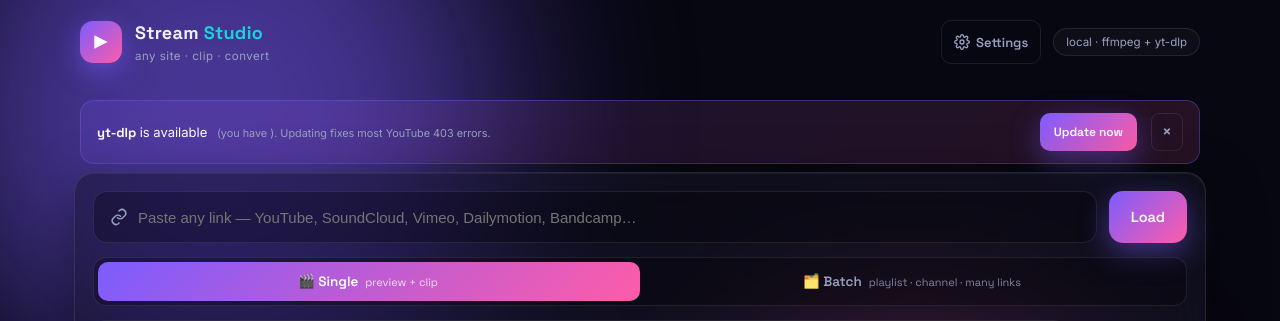
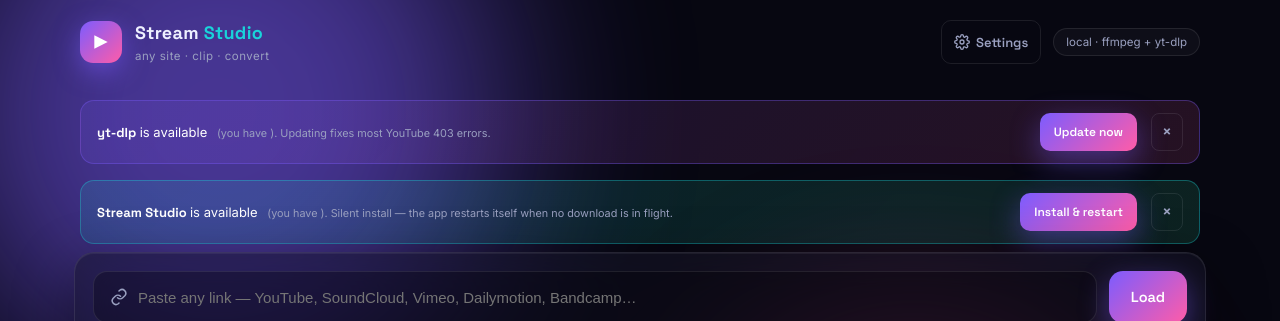
Before and after one commit to gokuleshdasa/stream-studio, a Flask app: page / in a window 1280 px wide. Shown: the top 321 px of the page. Run offline with Flask 3, Linux system fonts and the light colour scheme; data that the repository does not hold is empty; some libraries are stand-ins or nearby versions.

Commit message:
v1.6.2: silent Stream Studio self-update from GitHub Releases
Extends the v1.6.1 auto-updater so the app itself upgrades without any user
action, not just yt-dlp. End users install once; every subsequent release
lands on their machine automatically.

App self-updater:
- Same 6-hour cadence as the yt-dlp path (runs from the same thread but
  under its own lock).
- Queries `api.github.com/repos/gokuleshdasa/stream-studio/releases/latest`.
- If tag_name > APP_VERSION and the release ships a StreamStudio-Setup.exe
  asset, downloads it to %TEMP%\StreamStudio-Setup-latest.exe.
- Waits until no download / batch job is in flight, then runs the installer
  detached with /VERYSILENT /SUPPRESSMSGBOXES /NORESTART and exits.
- Inno Setup replaces files and re-launches via the installer's [Run]
  postinstall step with --autostart.
- Tray toasts: "Downloading Stream Studio X.Y.Z..." then "Installing
  Stream Studio X.Y.Z..." No dialog, no prompts.

Manual fallback:
- Teal web banner "Install & restart" mirroring the yt-dlp pink one.
- POST /api/update_app kicks off the same worker on demand.

Settings dialog gains a second toggle:
- "Keep Stream Studio itself up to date automatically" (default on).
- Persisted alongside auto_update_ytdlp.

Response shape:
- /api/version now returns app_version, app_latest, app_update_available,
  app_update_busy, app_update_error. Legacy fields (extension_version,
  ytdlp_current) unchanged so the Chrome extension still parses it.

Constants: APP_VERSION and GITHUB_REPO added at the top of app.py. Bump
APP_VERSION here plus AppVersion in installer.iss on every release.

installer AppVersion bumped 1.6.1 -> 1.6.2.

Co-Authored-By: Claude Opus 4.7 <noreply@anthropic.com>

```diff
--- a/app.py
+++ b/app.py
@@ -21,6 +21,8 @@ from pathlib import Path
 # is loaded INSTEAD of the copy frozen inside the .exe, so the app keeps working
 # when YouTube changes without us shipping a whole new build.
 EXTENSION_VERSION = "1.2.0"  # version of the chrome-extension shipped with this app
+APP_VERSION = "1.6.2"        # keep in sync with installer.iss AppVersion
+GITHUB_REPO = "gokuleshdasa/stream-studio"
 
 def _override_dir():
     base = os.environ.get("LOCALAPPDATA") or str(Path.home())
@@ -132,6 +134,10 @@ _SETTINGS_DEFAULTS = {
     # breaks the extractor every couple of weeks and 403s follow. On is what
     # end users actually want.
     "auto_update_ytdlp": True,
+    # Same principle: keep the app itself fresh. Downloads the new installer
+    # from GitHub Releases when a newer tagged version ships, then re-execs
+    # via the silent installer once nothing is downloading.
+    "auto_update_app": True,
 }
 
 
@@ -399,6 +405,13 @@ def api_version():
     except Exception:
         pass
     update_available = bool(latest) and _ver_tuple(latest) > _ver_tuple(cur)
+    # App update — best-effort, never blocks. Nightly builds skip this check
+    # because their fabricated version tuple would appear ahead of GitHub.
+    app_avail, app_latest, _app_url = False, None, None
+    try:
+        app_avail, app_latest, _app_url = app_update_available()
+    except Exception:
+        pass
     resp = jsonify({
         "extension_version": EXTENSION_VERSION,
         "ytdlp_current": cur,
@@ -408,9 +421,46 @@ def api_version():
         "wheel": wheel if update_available else None,
         "busy": _UPDATE_STATE["busy"],
         "last_error": _UPDATE_STATE["last_error"],
+        # App self-update fields
+        "app_version": APP_VERSION,
+        "app_latest": app_latest,
+        "app_update_available": app_avail,
+        "app_update_busy": _APP_UPDATE_STATE["busy"],
+        "app_update_error": _APP_UPDATE_STATE["last_error"],
     })
     resp.headers["Access-Control-Allow-Origin"] = "*"
     return resp
+
+
+@app.route("/api/update_app", methods=["POST"])
+def api_update_app():
+    """Download the newest GitHub release installer and, once no jobs are
+    active, silently run it — the installer closes this process, replaces
+    the exe, and re-launches with --autostart. Returns immediately."""
+    with _APP_UPDATE_LOCK:
+        if _APP_UPDATE_STATE["busy"]:
+            return jsonify({"status": "busy"}), 202
+        _APP_UPDATE_STATE["busy"] = True
+        _APP_UPDATE_STATE["last_error"] = None
+
+    def worker():
+        try:
+            _, url = latest_app_release()
+            if not url:
+                raise RuntimeError("no StreamStudio-Setup.exe asset on the latest release")
+            installer = _download_installer(url)
+            _APP_UPDATE_STATE["downloaded"] = str(installer)
+            # Wait for downloads to finish, then re-exec via installer.
+            while _has_active_jobs():
+                time.sleep(3)
+            _launch_installer_and_exit(installer)
+        except Exception as e:
+            _APP_UPDATE_STATE["last_error"] = str(e)[:200]
+        finally:
+            _APP_UPDATE_STATE["busy"] = False
+
+    threading.Thread(target=worker, daemon=True).start()
+    return jsonify({"status": "started"})
 
 
 # Cache of which URLs are handled by a dedicated extractor (browser button uses this).
@@ -448,6 +498,61 @@ def _url_supported(u):
 # ---- version / update / settings endpoints ---------------------------------
 _UPDATE_STATE = {"busy": False, "last_error": None}
 _UPDATE_LOCK = threading.Lock()
+
+# App self-update state (separate lock from yt-dlp updater so they can run in
+# parallel without contending — yt-dlp updates in-memory, app update replaces
+# the exe itself, so serialising them adds no safety).
+_APP_UPDATE_STATE = {"busy": False, "last_error": None, "downloaded": None}
+_APP_UPDATE_LOCK = threading.Lock()
+
+
+def latest_app_release():
+    """Return (tag_without_v, setup_download_url) for the newest GitHub release.
+    Raises on network failure — callers should catch."""
+    req = urllib.request.Request(
+        f"https://api.github.com/repos/{GITHUB_REPO}/releases/latest",
+        headers={"User-Agent": "StreamStudio-Updater", "Accept": "application/vnd.github+json"},
+    )
+    with urllib.request.urlopen(req, timeout=15) as r:
+        data = json.load(r)
+    tag = (data.get("tag_name") or "").lstrip("vV")
+    setup_url = None
+    for a in data.get("assets") or []:
+        if (a.get("name") or "").lower() == "streamstudio-setup.exe":
+            setup_url = a.get("browser_download_url")
+            break
+    return tag, setup_url
+
+
+def app_update_available():
+    try:
+        tag, url = latest_app_release()
+        return (bool(tag) and _ver_tuple(tag) > _ver_tuple(APP_VERSION)), tag, url
+    except Exception:
+        return False, None, None
+
+
+def _download_installer(url):
+    """Fetch the setup exe to a stable temp path. Returns the local Path."""
+    req = urllib.request.Request(url, headers={"User-Agent": "StreamStudio-Updater"})
+    dst = Path(tempfile.gettempdir()) / "StreamStudio-Setup-latest.exe"
+    with urllib.request.urlopen(req, timeout=600) as r, open(dst, "wb") as f:
+        shutil.copyfileobj(r, f)
+    return dst
+
+
+def _launch_installer_and_exit(installer_path):
+    """Spawn the silent installer detached and quit — the installer will close
+    the current process cleanly if it needs to, replace files, then use the
+    [Run] section in installer.iss to re-launch with --autostart."""
+    args = [str(installer_path),
+            "/VERYSILENT", "/SUPPRESSMSGBOXES", "/NORESTART",
+            "/TASKS=startup,desktopicon"]
+    # DETACHED_PROCESS | CREATE_NEW_PROCESS_GROUP so it survives our exit.
+    DETACHED = 0x00000008 | 0x00000200
+    subprocess.Popen(args, close_fds=True, creationflags=DETACHED | NO_WINDOW)
+    time.sleep(0.5)
+    os._exit(0)
 
 
 @app.route("/api/update_ytdlp", methods=["POST"])
@@ -1203,6 +1308,43 @@ def ytdlp_autoupdater(interval_hours=6, tray_notify=None):
         except Exception:
             # never let this thread die — a transient network hiccup is fine
             pass
+
+        # ---- App self-update ----------------------------------------------
+        # Runs from the same loop but under its own lock; a failed check does
+        # not affect the yt-dlp path above. The app update replaces the exe,
+        # so we do it AFTER the yt-dlp cycle to avoid discarding a fresh
+        # yt-dlp install we just made.
+        try:
+            if load_settings().get("auto_update_app", True):
+                with _APP_UPDATE_LOCK:
+                    app_busy = _APP_UPDATE_STATE["busy"]
+                if not app_busy:
+                    avail, tag, url = app_update_available()
+                    if avail and url:
+                        with _APP_UPDATE_LOCK:
+                            _APP_UPDATE_STATE["busy"] = True
+                            _APP_UPDATE_STATE["last_error"] = None
+
+                        def _app_worker(_tag=tag, _url=url):
+                            try:
+                                if callable(tray_notify):
+                                    tray_notify(f"Downloading Stream Studio {_tag}…")
+                                installer = _download_installer(_url)
+                                _APP_UPDATE_STATE["downloaded"] = str(installer)
+                                while _has_active_jobs():
+                                    time.sleep(5)
+                                if callable(tray_notify):
+                                    tray_notify(f"Installing Stream Studio {_tag}…")
+                                time.sleep(0.8)
+                                _launch_installer_and_exit(installer)
+                            except Exception as e:
+                                _APP_UPDATE_STATE["last_error"] = str(e)[:200]
+                            finally:
+                                _APP_UPDATE_STATE["busy"] = False
+                        threading.Thread(target=_app_worker, daemon=True).start()
+        except Exception:
+            pass
+
         time.sleep(max(1, int(interval_hours)) * 3600)
 
 
--- a/static/app.js
+++ b/static/app.js
@@ -730,6 +730,12 @@ function renderBatchQueue(b) {
   const dlg      = document.getElementById("settingsDlg");
   const selCk    = document.getElementById("setCookies");
   const chkAuto  = document.getElementById("setAutoUpd");
+  const chkApp   = document.getElementById("setAutoApp");
+  const appBanner   = document.getElementById("appBanner");
+  const appBtn     = document.getElementById("appBtn");
+  const appHide    = document.getElementById("appDismiss");
+  const appLat     = document.getElementById("appLatest");
+  const appCur     = document.getElementById("appCurrent");
   const formSet  = dlg ? dlg.querySelector("form") : null;
 
   const DISMISS_KEY = "ss.updDismissedFor";
@@ -743,14 +749,52 @@ function renderBatchQueue(b) {
     banner.classList.remove("done", "error", "updating");
   }
 
+  const APP_DISMISS_KEY = "ss.appUpdDismissedFor";
+  function showAppBanner(v) {
+    if (!appBanner || !v || !v.app_update_available) return;
+    if (localStorage.getItem(APP_DISMISS_KEY) === v.app_latest) return;
+    appCur.textContent = v.app_version || "?";
+    appLat.textContent = v.app_latest;
+    appBanner.hidden = false;
+    appBanner.classList.remove("done", "error", "updating");
+  }
+
   async function pollVersion() {
     try {
       const r = await fetch("/api/version", { cache: "no-store" });
       const v = await r.json();
       showBanner(v);
+      showAppBanner(v);
       return v;
     } catch { return null; }
   }
+
+  if (appHide) appHide.addEventListener("click", () => {
+    localStorage.setItem(APP_DISMISS_KEY, appLat.textContent || "");
+    appBanner.hidden = true;
+  });
+
+  if (appBtn) appBtn.addEventListener("click", async () => {
+    appBanner.classList.add("updating");
+    appBtn.textContent = "Downloading…";
+    try {
+      await fetch("/api/update_app", { method: "POST" });
+      // Once the installer launches, it kills this Flask server. The banner
+      // simply stops updating. Show a hint after 30s if the app didn't restart.
+      setTimeout(() => {
+        if (!appBanner.hidden) {
+          appBanner.querySelector(".upd-msg").innerHTML =
+            "<b>Installer is running…</b> " +
+            "<small>Stream Studio will close and reopen when the upgrade is done. " +
+            "If a download is still in progress, the upgrade waits for it to finish.</small>";
+        }
+      }, 30000);
+    } catch (e) {
+      appBanner.classList.remove("updating");
+      appBanner.classList.add("error");
+      appBtn.textContent = "Retry";
+    }
+  });
 
   if (btnHide) btnHide.addEventListener("click", () => {
     localStorage.setItem(DISMISS_KEY, elLat.textContent || "");
@@ -800,6 +844,7 @@ function renderBatchQueue(b) {
       const s = await r.json();
       if (selCk) selCk.value = s.cookies_from_browser || "";
       if (chkAuto) chkAuto.checked = (s.auto_update_ytdlp !== false);
+      if (chkApp)  chkApp.checked  = (s.auto_update_app !== false);
     } catch {}
   }
 
@@ -811,6 +856,7 @@ function renderBatchQueue(b) {
         body: JSON.stringify({
           cookies_from_browser: selCk.value || "",
           auto_update_ytdlp: !!(chkAuto && chkAuto.checked),
+          auto_update_app:   !!(chkApp && chkApp.checked),
         }),
       });
     } catch {}
--- a/static/style.css
+++ b/static/style.css
@@ -285,3 +285,6 @@ b,h1,h2,h3,.res-stage{font-family:'Space Grotesk',sans-serif}
 .settings-field.toggle input[type=checkbox]{margin-top:3px;width:16px;height:16px;accent-color:#7c5cff}
 .settings-field.toggle .tgl-copy b{display:block;font-size:13px;font-weight:600}
 .settings-field.toggle .tgl-copy small{display:block;color:var(--muted);font-size:11.5px;margin-top:4px;line-height:1.5}
+
+.upd-banner.app{background:linear-gradient(135deg,rgba(25,211,218,.14),rgba(55,226,154,.12));
+  border-color:rgba(25,211,218,.35)}
--- a/templates/index.html
+++ b/templates/index.html
@@ -6,7 +6,7 @@
 <title>Stream Studio — Download · Clip · Convert from any site</title>
 <link rel="preconnect" href="https://fonts.googleapis.com">
 <link href="https://fonts.googleapis.com/css2?family=Space+Grotesk:wght@400;500;600;700&family=Inter:wght@400;500;600&display=swap" rel="stylesheet">
-<link rel="stylesheet" href="/static/style.css?v=3">
+<link rel="stylesheet" href="/static/style.css?v=4">
 </head>
 <body>
 <div class="bg-orbs"><span></span><span></span><span></span></div>
@@ -35,6 +35,16 @@
   <button id="updDismiss" class="btn ghost sm" type="button" aria-label="Dismiss">×</button>
 </div>
 
+<!-- App update banner (hidden until /api/version reports one) -->
+<div id="appBanner" class="upd-banner app" hidden>
+  <span class="upd-msg">
+    <b>Stream Studio <span id="appLatest"></span></b> is available
+    <small>(you have <span id="appCurrent"></span>). Silent install — the app restarts itself when no download is in flight.</small>
+  </span>
+  <button id="appBtn" class="btn primary sm" type="button">Install &amp; restart</button>
+  <button id="appDismiss" class="btn ghost sm" type="button" aria-label="Dismiss">×</button>
+</div>
+
 <!-- Settings dialog -->
 <dialog id="settingsDlg" class="glass settings-dlg">
   <form method="dialog" class="settings-form">
@@ -44,6 +54,13 @@
       <span class="tgl-copy">
         <b>Keep yt-dlp up to date automatically</b>
         <small>Checked on start-up and every 6 hours. Silently installs the fix and re-launches Stream Studio the moment nothing is downloading. Turn this off only if you know what you're doing — most 403 errors come from a stale yt-dlp.</small>
+      </span>
+    </label>
+    <label class="settings-field toggle">
+      <input id="setAutoApp" type="checkbox">
+      <span class="tgl-copy">
+        <b>Keep Stream Studio itself up to date automatically</b>
+        <small>Same schedule. Downloads the newest installer from GitHub Releases and runs it silently once no download is in flight — the app closes, upgrades, and re-launches on its own.</small>
       </span>
     </label>
     <label class="settings-field">
@@ -264,6 +281,6 @@
 <footer class="foot muted small">Runs entirely on your machine · for content you have the rights to use.</footer>
 
 <script src="https://www.youtube.com/iframe_api"></script>
-<script src="/static/app.js?v=3"></script>
+<script src="/static/app.js?v=4"></script>
 </body>
 </html>
```
Also changed, not shown: CHANGELOG.md, 1 other file.
